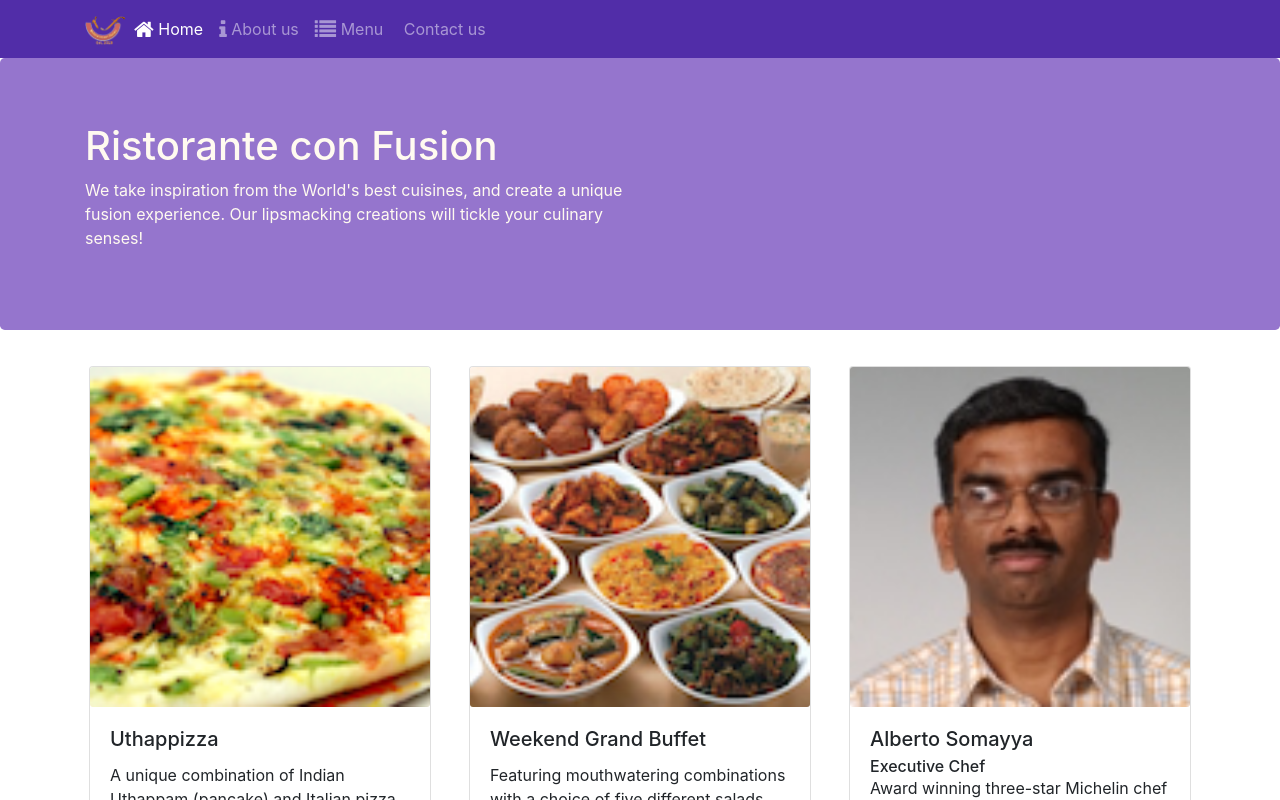
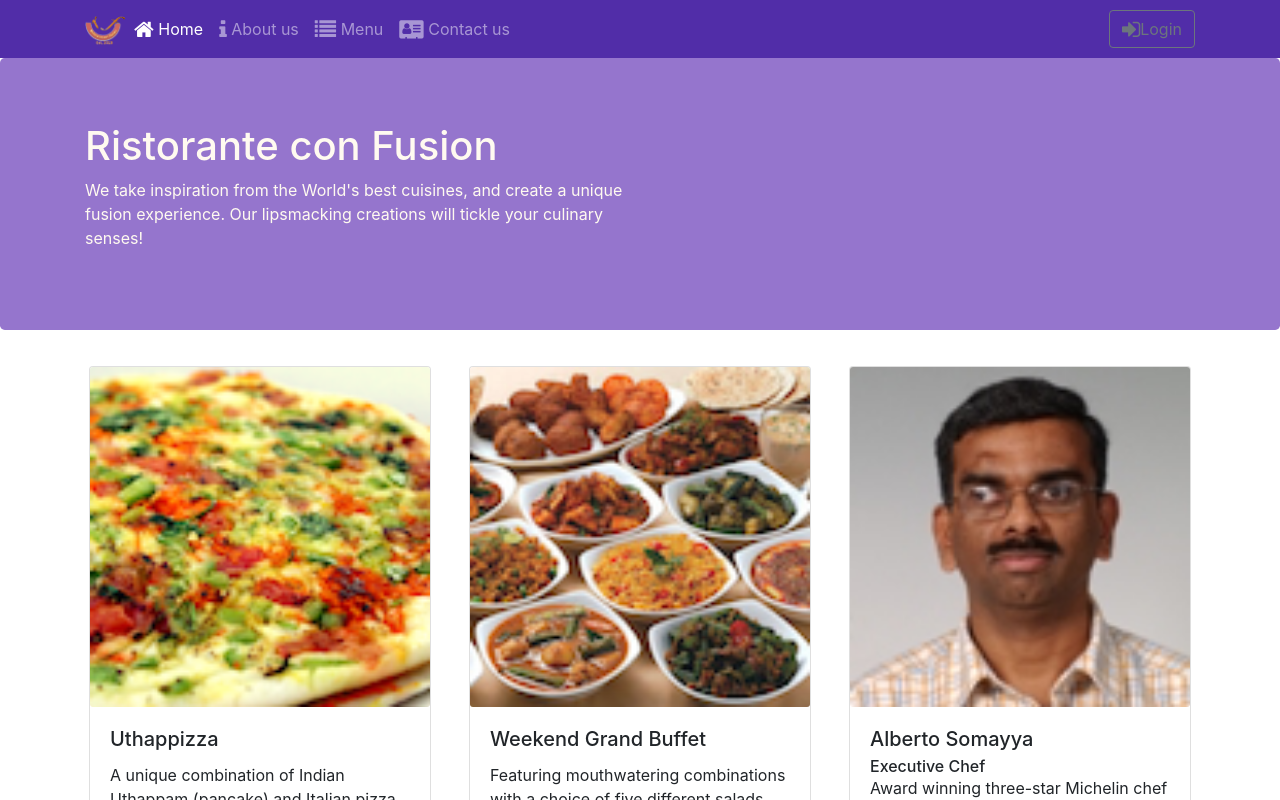
Before and after one commit to hmdyyldrm/react-coursera, a React (Create React App) app: page /home in a window 1280 px wide. Shown: the top 800 px of the page. Built offline with nearby package versions, Linux system fonts and the light colour scheme.

Commit message:
Uncontrolled Form

```diff
--- a/src/components/HeaderComponent.js
+++ b/src/components/HeaderComponent.js
@@ -1,6 +1,7 @@
 import React, { Component } from 'react'
 import { NavLink } from 'react-router-dom';
-import { Navbar, Jumbotron, NavbarToggler, Collapse, NavItem, NavbarBrand, Nav } from 'reactstrap';
+import { Navbar, Jumbotron, NavbarToggler, Collapse, NavItem, NavbarBrand, Nav,
+        Button, Modal, ModalHeader,ModalBody, FormGroup, Input,Form, Label } from 'reactstrap';
 
 
 class Header extends Component {
@@ -8,15 +9,31 @@
     constructor(props){
         super(props);
         this.state = {
-            isNavOpen: false
+            isNavOpen: false,
+            isModalOpen: false
         };
         this.toggleNav = this.toggleNav.bind(this);
-    }
+        this.toggleModal = this.toggleModal.bind(this);
+        this.handleLogin = this.handleLogin.bind(this);
+     }
 
     toggleNav(){
         this.setState({
             isNavOpen : !this.state.isNavOpen
         });
+    }
+
+    toggleModal(){
+        this.setState({
+            isModalOpen : !this.state.isModalOpen
+        });
+    }
+
+    handleLogin(event){
+        this.toggleModal();
+        alert("Username: " + this.username.value + "Password: " + this.password.value
+        + "Remember: " +this.remember.checked);
+        event.preventDefault();
     }
 
     render(){
@@ -49,8 +66,15 @@
                                 </NavItem>
                                 <NavItem>
                                     <NavLink className='nav-link' to='/contactus'>
-                                        <span className="fa fa-address fa-lg"></span> Contact us
+                                        <span className="fa fa-address-card fa-lg"></span> Contact us
                                     </NavLink>
+                                </NavItem>
+                            </Nav>
+                            <Nav className="ml-auto" navbar>
+                                <NavItem>
+                                    <Button outline onClick={this.toggleModal}>
+                                        <span className="fa fa-sign-in fa-lg"></span>Login
+                                    </Button>
                                 </NavItem>
                             </Nav>
                         </Collapse>
@@ -66,6 +90,32 @@
                         </div>
                     </div>
                 </Jumbotron>
+                <Modal isOpen={this.state.isModalOpen} toggle={this.toggleModal}>
+                    <ModalHeader toggle={this.toggleModal}>Login</ModalHeader>
+                    <ModalBody>
+                        <Form onSubmit={this.handleLogin}>
+                            <FormGroup>
+                                <Label htmlFor="username">Username</Label>
+                                <Input type="text" id="username" name="username"
+                                    innerRef={(input) => this.username = input} />
+                            </FormGroup>
+                            <FormGroup>
+                                <Label htmlFor="password">Password</Label>
+                                <Input type="password" id="password" name="password"
+                                    innerRef={(input) => this.password = input}  />
+                            </FormGroup>
+                            <FormGroup check>
+                                <Label check>
+                                    <Input type="checkbox" name="remember"
+                                    innerRef={(input) => this.remember = input}  />
+                                    Remember me
+                                </Label>
+                            </FormGroup>
+                            <Button type="submit" value="submit" color="primary">Login</Button>
+                        </Form>
+
+                    </ModalBody>
+                </Modal>
             </React.Fragment>
         );
     }
--- a/src/index.js
+++ b/src/index.js
@@ -8,7 +8,7 @@
 
 const root = ReactDOM.createRoot(document.getElementById('root'));
 root.render(
-  <React.StrictMode>
+
     <App />
-  </React.StrictMode>
+
 );
```
